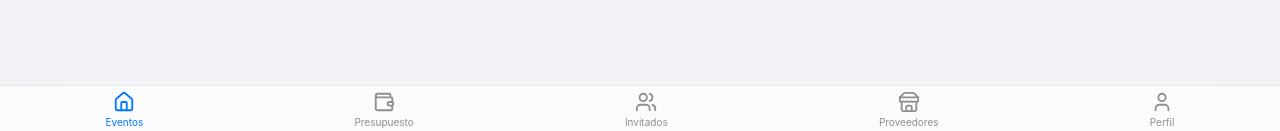
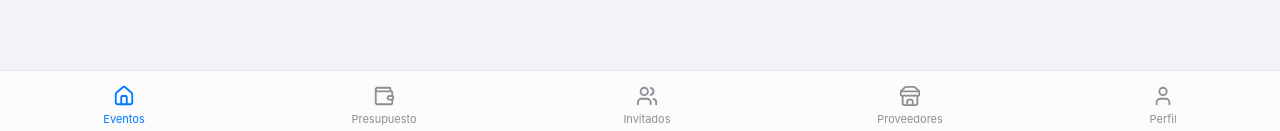
Before and after one commit to panchoroggero-svg/PlannIt, a React (Vite) app: page / in a window 1280 px wide. Shown: the part 666-797 px from the top of the page. Built offline with nearby package versions, Linux system fonts and the light colour scheme.

Commit message:
ui: iOS App Store style tab bar (fixed, blur, correct height)

```diff
--- a/src/app/components/Layout.tsx
+++ b/src/app/components/Layout.tsx
@@ -1,17 +1,22 @@
 import { Outlet, NavLink } from "react-router-dom"
-import { Home, Wallet, Users, Store, User } from "lucide-react"
+import {
+  Home,
+  Wallet,
+  Users,
+  Store,
+  User,
+} from "lucide-react"
+import type { ReactNode } from "react"
 
 export function Layout() {
   return (
     <div className="min-h-screen bg-[#F2F2F7]">
       {/* CONTENIDO */}
-      <div
-        className="pb-[83px]" // espacio para la tab bar + safe area
-      >
+      <div className="pb-[96px]">
         <Outlet />
       </div>
 
-      {/* TAB BAR iOS */}
+      {/* TAB BAR iOS STYLE */}
       <nav
         className="
           fixed
@@ -19,7 +24,8 @@ export function Layout() {
           left-0
           right-0
           z-50
-          h-[49px]
+          h-[64px]
+          py-2
           flex
           justify-around
           items-center
@@ -46,7 +52,7 @@ function Tab({
   label,
 }: {
   to: string
-  icon: React.ReactNode
+  icon: ReactNode
   label: string
 }) {
   return (
@@ -54,13 +60,10 @@ function Tab({
       to={to}
       className={({ isActive }) =>
         `
-        flex flex-col items-center justify-center gap-[2px]
-        text-[10px]
-        ${
-          isActive
-            ? "text-[#007AFF]"
-            : "text-[#8E8E93]"
-        }
+        flex flex-col items-center justify-center gap-1
+        text-[11px]
+        transition
+        ${isActive ? "text-[#007AFF]" : "text-[#8E8E93]"}
         `
       }
     >
```
